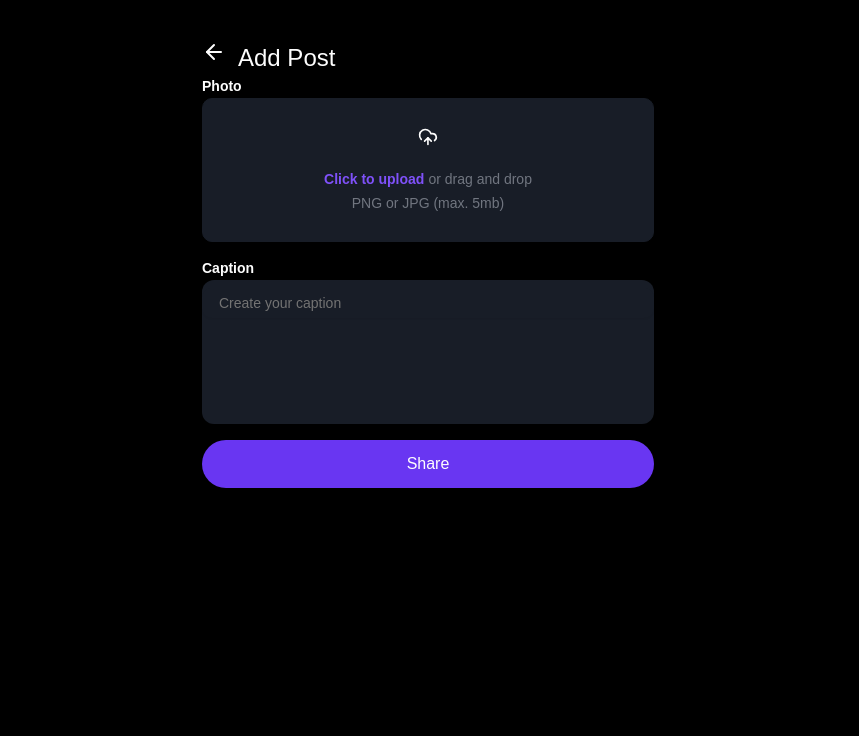
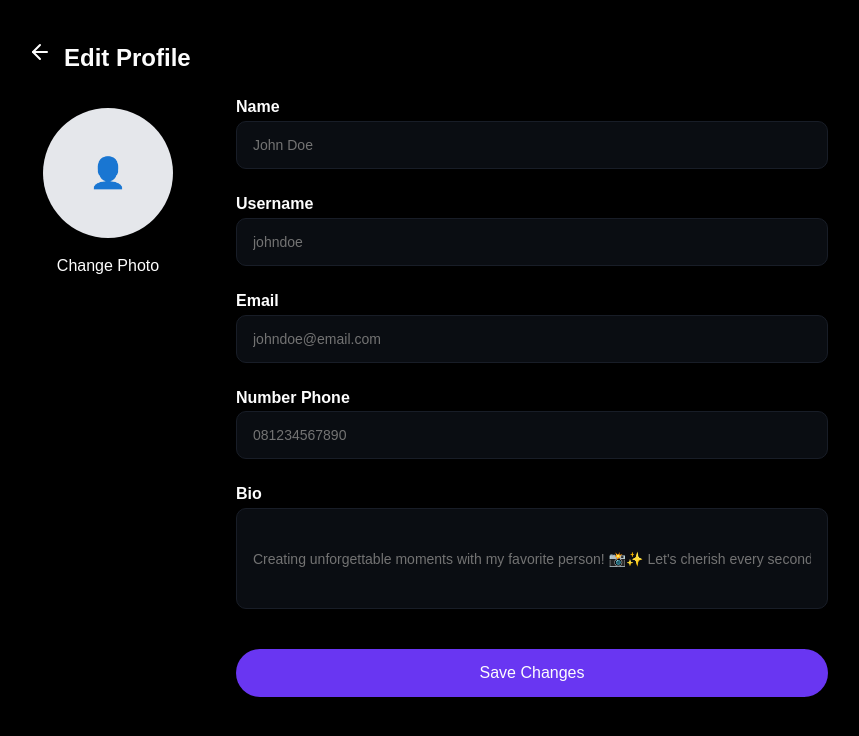
Before and after one commit to herfando/social-media-web-mpv, a React (Vite) app: page / in a window 1280 px wide. Shown: the top 736 px of the page, without its empty margins (212-1071 px from the left). Built offline with nearby package versions, Linux system fonts and the light colour scheme.

Commit message:
finished update profile

```diff
--- a/src/pages/07_updateProfile.tsx
+++ b/src/pages/07_updateProfile.tsx
@@ -1,50 +1,73 @@
 import Button from '@/components/ui/button';
 import { Input } from '@/components/ui/input';
-import { ArrowLeft, CloudUpload } from 'lucide-react';
+import { ArrowLeft } from 'lucide-react';
 
 export default function UpdateProfile() {
   return (
-    <section className='mx-auto mt-16 max-w-484 pr-16 pl-16 md:mt-40'>
-      <div>
-        {/* Add Post */}
-        <div className='flex space-x-12'>
-          <ArrowLeft className='cursor-pointer' />
-          <span className='text-xs-lh'>Add Post</span>
+    <section className='mx-auto mt-16 max-w-832 pr-16 pl-16 md:mt-40'>
+      {/* Add Post */}
+      <div className='flex space-y-32 space-x-12'>
+        <ArrowLeft className='cursor-pointer' />
+        <span className='text-xs-lh font-bold'>Edit Profile</span>
+      </div>
+      <div className='flex space-x-48'>
+        {/* 1. Profile and picture */}
+        <div className='flex h-194 w-160 flex-col items-center justify-center space-y-16'>
+          {/* picture */}
+          <div className='flex h-130 w-130 items-center justify-center overflow-hidden rounded-full bg-gray-200 hover:cursor-pointer'>
+            <span className='text-3xl text-gray-400'>👤</span>
+          </div>{' '}
+          <span className='self-center'>Change Photo</span>
         </div>
-        {/* Card */}
-        <div className='h-385 w-452'>
-          {/* 1. Photo */}
-          <p className='text-sm font-bold'>Photo</p>
-          {/* form */}
-          <div className='relative mt-2 h-144 w-452'>
-            <Input className='h-144 w-452 border border-[#181D27] bg-[#181D27]'></Input>
-            {/* fill */}
-            <div className='absolute top-1/2 right-1/2 flex translate-x-1/2 -translate-y-1/2 flex-col items-center justify-center text-sm'>
-              <CloudUpload className='h-20 w-20 hover:cursor-pointer' />
-              <p className='mt-22 space-x-4'>
-                <span className='font-bold text-[#7F51F9]'>
-                  Click to upload
-                </span>
-                <span className='text-neutral-600'>or drag and drop</span>
-              </p>
-              <p className='mt-4 text-neutral-600'> PNG or JPG (max. 5mb)</p>
+        {/* 2.Form */}
+        <div>
+          {/* Card */}
+          <div className='h-611 w-592 space-y-24'>
+            {/* 1. Name */}
+            <div className='space-y-2'>
+              <h3 className='md:text-md text-sm font-bold'>Name</h3>
+              <Input
+                placeholder='John Doe'
+                className='text-md h-48 w-full border border-[#181D27] bg-[#0A0D12] px-16 py-9'
+              />
             </div>
+            {/* 2. Username */}
+            <div className='space-y-2'>
+              <h3 className='md:text-md text-sm font-bold'>Username</h3>
+              <Input
+                placeholder='johndoe'
+                className='text-md h-48 w-full border border-[#181D27] bg-[#0A0D12] px-16 py-9'
+              />
+            </div>
+            {/* 3. Email */}
+            <div className='space-y-2'>
+              <h3 className='md:text-md text-sm font-bold'>Email</h3>
+              <Input
+                placeholder='johndoe@email.com'
+                className='text-md h-48 w-full border border-[#181D27] bg-[#0A0D12] px-16 py-9'
+              />
+            </div>
+            {/* 4. Number Phone */}
+            <div className='space-y-2'>
+              <h3 className='md:text-md text-sm font-bold'>Number Phone</h3>
+              <Input
+                placeholder='081234567890'
+                className='text-md h-48 w-full border border-[#181D27] bg-[#0A0D12] px-16 py-9'
+              />
+            </div>
+            {/* 5. Bio */}
+            <div className='space-y-2'>
+              <h3 className='md:text-md text-sm font-bold'>Bio</h3>
+              <Input
+                placeholder="Creating unforgettable moments with my favorite person! 📸✨ Let's cherish every second together!"
+                className='text-md h-101 w-full border border-[#181D27] bg-[#0A0D12] px-16 py-9'
+              />
+            </div>
+            {/* Share Button */}
+            <Button className='text-md mt-16 h-48 w-full bg-[#6936F2] font-bold hover:cursor-pointer'>
+              Save Changes
+            </Button>
           </div>
-          {/* 2. Caption */}
-          <div className='mt-16'>
-            <p className='text-sm font-bold'>Caption</p>
-            {/* form */}
-            <div className='mt-2 h-144 w-452 rounded-xl border-[#181D27] bg-[#181D27]'>
-              <Input
-                placeholder='Create your caption'
-                className='mt-8 h-30 w-full border border-[#181D27] px-16 focus:border-[#181D27] focus:ring-[#181D27]'
-              ></Input>
-            </div>
-          </div>
-          {/* 3.Share Button */}
-          <Button className='text-md mt-16 h-48 w-452 bg-[#6936F2] font-bold hover:cursor-pointer'>
-            Share
-          </Button>
         </div>
       </div>
     </section>
```
